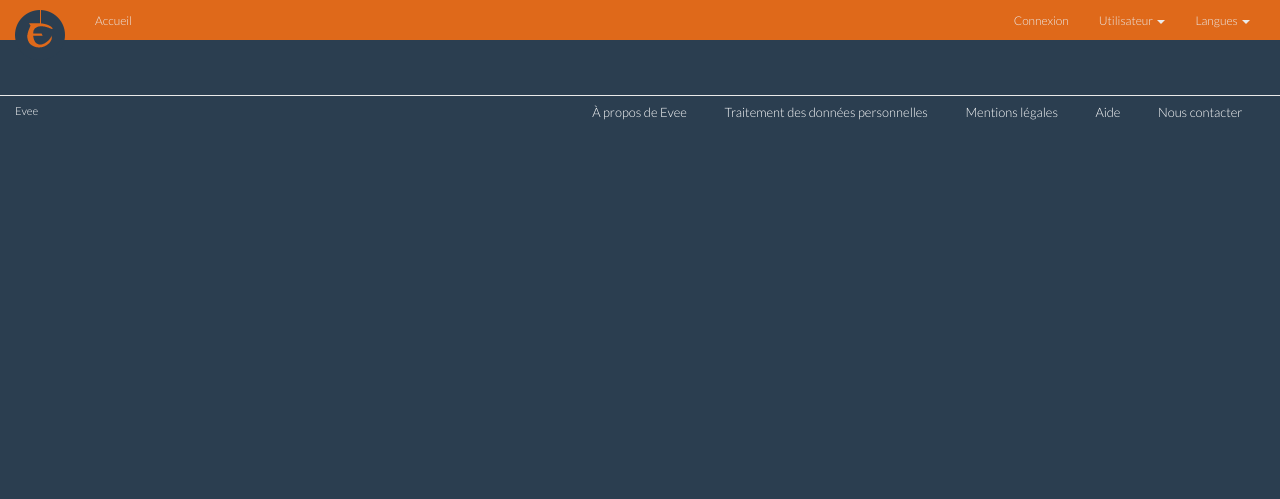
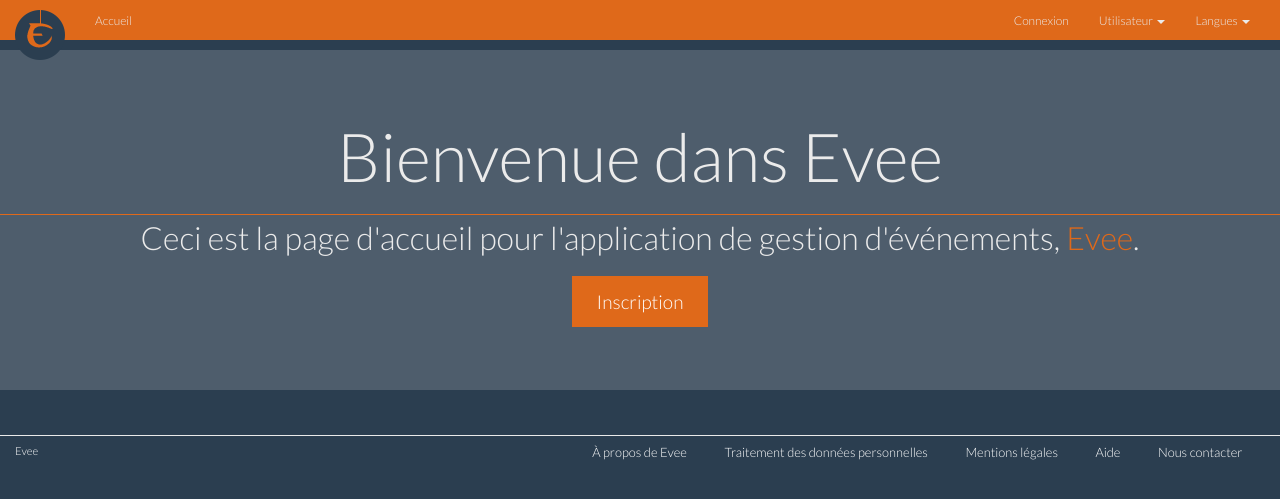
Before and after one commit to RyoSaeba69/Evee, a Node server app: page / in a window 1280 px wide. Shown: the top 499 px of the page. Run offline with Node 20, Linux system fonts and the light colour scheme.

Commit message:
Page d'accueil

```diff
--- a/public/css/custom.css
+++ b/public/css/custom.css
@@ -1,3 +1,7 @@
+/* Universal */
+.center {
+    text-align: center;
+}
 /* navbar-right */
 
 @media (min-width: 768px) {
--- a/public/evee/configs/translations/en_US.js
+++ b/public/evee/configs/translations/en_US.js
@@ -28,7 +28,11 @@ angular.module('evee')
                 CONTACT_FORM: 'Contact us by online form',
                 HOME: 'Home',
                 USER: 'User',
-                ENGAGEMENT: 'Nos engagements'
+                ENGAGEMENT: 'Nos engagements',
+                WELCOME: 'Welcome to Evee',
+                HOME_TEXT: 'This is the home page for the application of events management,',
+                SIGN_UP: 'Sign up now!'
+
             });
         }
 
--- a/public/evee/configs/translations/fr_FR.js
+++ b/public/evee/configs/translations/fr_FR.js
@@ -28,7 +28,10 @@ angular.module('evee')
                 CONTACT_FORM: 'Nous contacter via le formulaire en ligne',
                 HOME: 'Accueil',
                 USER: 'Utilisateur',
-                ENGAGEMENT: 'Nos engagements'
+                ENGAGEMENT: 'Nos engagements',
+                WELCOME: 'Bienvenue dans Evee',
+                HOME_TEXT: 'Ceci est la page d\'accueil pour l\'application de gestion d\'événements,',
+                SIGN_UP: 'Inscription'
             });
 
             $translateProvider.preferredLanguage('fr');
--- /dev/null
+++ b/public/views/home.html
@@ -0,0 +1,11 @@
+<div class="center jumbotron">
+    <h1>{{'WELCOME' | translate}}</h1>
+
+    <h2>
+        {{'HOME_TEXT' | translate}}
+        <a href="http://www.railstutorial.org/">Evee</a>.
+    </h2>
+    <p class="center">
+        <a href="#" class="btn btn-lg btn-primary">{{'SIGN_UP' | translate}}</a>
+    </p>
+</div>
```
